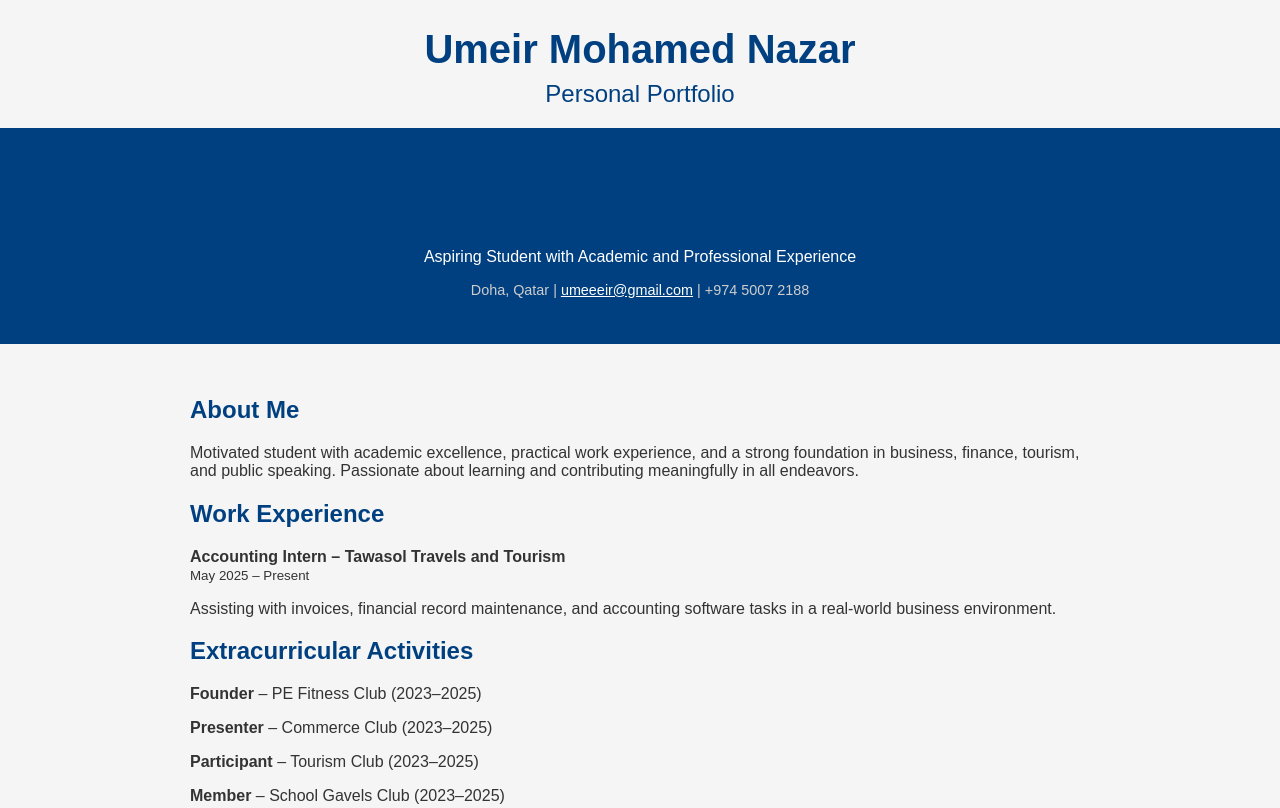
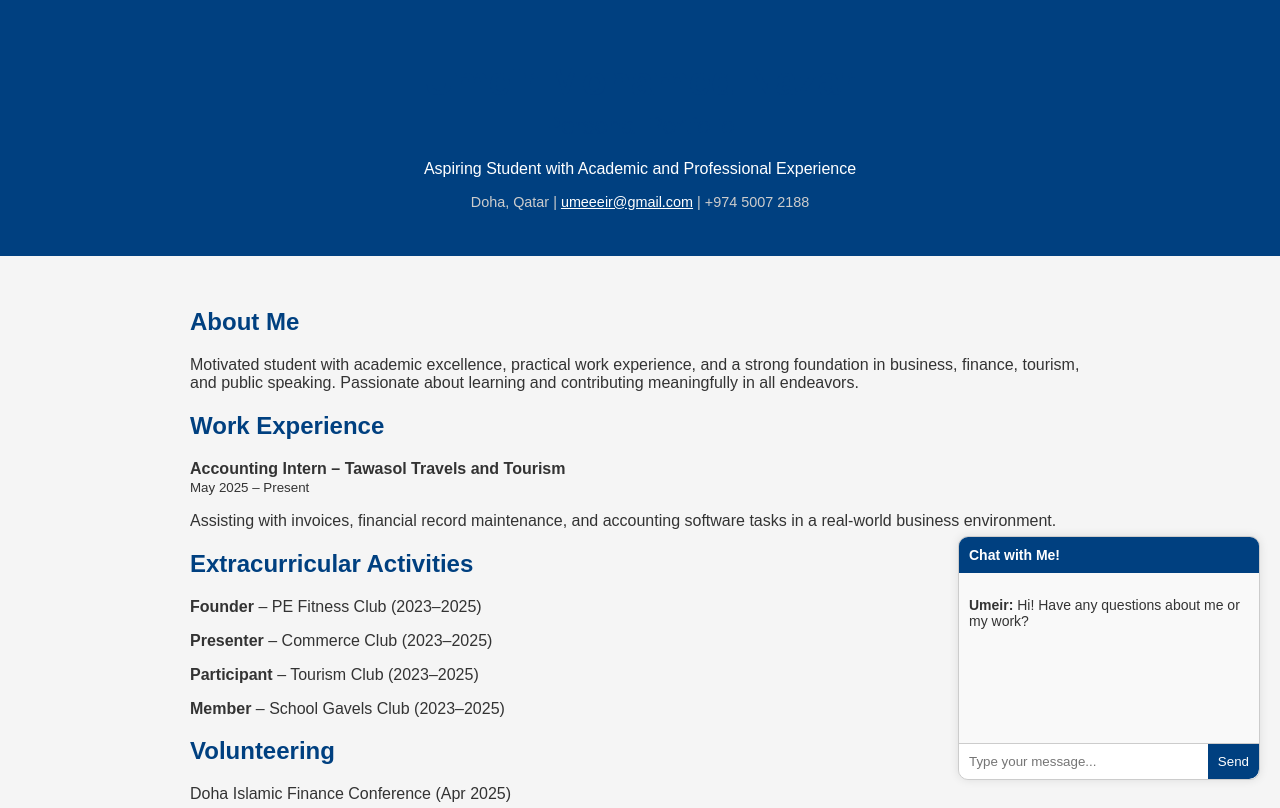
Before and after one commit to umeeeir/umeir-portfolio, a plain HTML site: page index.html in a window 1280 px wide. Shown: the top 808 px of the page. Drawn offline with Linux system fonts and the light colour scheme.

Commit message:
Update portfolio HTML structure

```diff
--- a/index.html
+++ b/index.html
@@ -3,8 +3,7 @@
 <head>
   <meta charset="UTF-8" />
   <meta name="viewport" content="width=device-width, initial-scale=1.0" />
-<h1 style="font-size: 2.5rem; font-weight: bold; margin-bottom: 0.5rem; text-align: center;">Umeir Mohamed Nazar</h1>
-<h2 style="font-size: 1.5rem; font-weight: normal; text-align: center; margin-top: 0;">Personal Portfolio</h2>
+  <title>Umeir Mohamed Nazar - Portfolio</title>
   <style>
     body {
       margin: 0;
@@ -99,7 +98,8 @@
 </head>
 <body>
   <header>
-    <h1 style="font-size: 2.5rem; font-weight: bold; margin-bottom: 0.5rem;">Umeir Mohamed Nazar</h1>
+    <h1 style="font-size: 2.5rem; font-weight: bold; margin-bottom: 0.5rem; text-align: center;">Umeir Mohamed Nazar</h1>
+    <h2 style="font-size: 1.5rem; font-weight: normal; text-align: center; margin-top: 0;">Personal Portfolio</h2>
     <p>Aspiring Student with Academic and Professional Experience</p>
     <p class="contact-info">Doha, Qatar | <a href="mailto:umeeeir@gmail.com" style="color: #fff">umeeeir@gmail.com</a> | +974 5007 2188</p>
   </header>
@@ -140,6 +140,15 @@
       <span class="badge">Badminton</span>
     </div>
   </section>
+
+  <div class="chatbox">
+    <div class="chatbox-header">Chat with Me!</div>
+    <div class="chatbox-messages">
+      <p><strong>Umeir:</strong> Hi! Have any questions about me or my work?</p>
+    </div>
+    <div class="chatbox-input">
+      <input type="text" placeholder="Type your message..." />
+      <button>Send</button>
     </div>
   </div>
 
```
